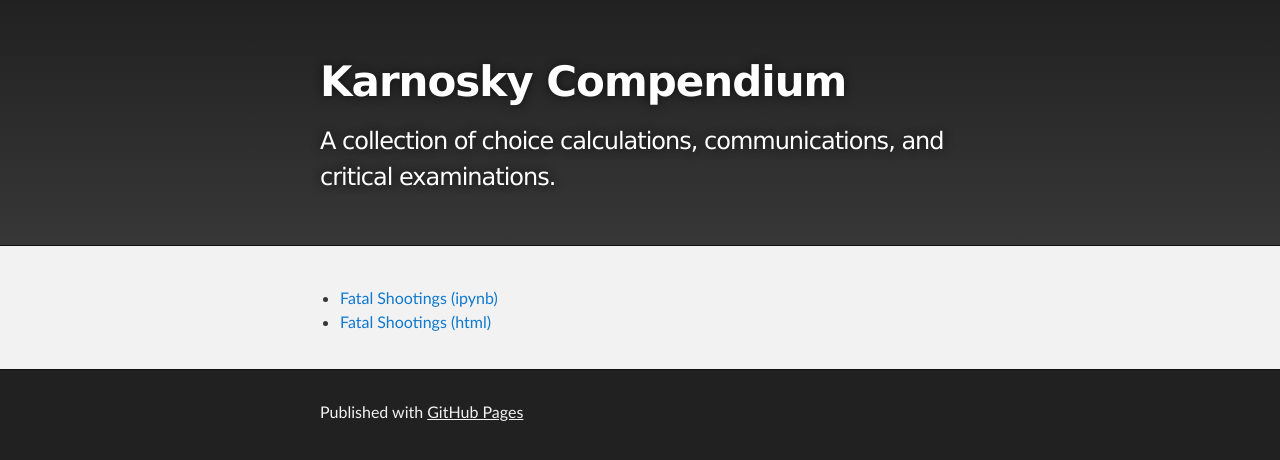
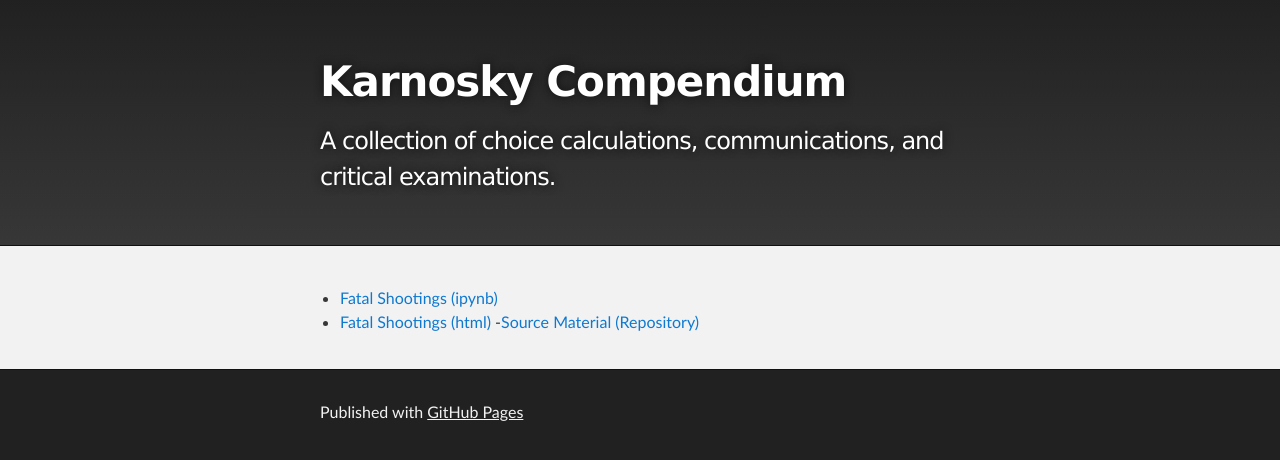
Before and after one commit to jennifer-karnosky/jennifer-karnosky.github.io, a Jekyll site: the page built from massShootings/index.md, in a window 1280 px wide. Shown: the top 460 px of the page. Built offline with Jekyll 4.4.1, drawn with Linux system fonts in a browser that asks for light colours; our own code applies the rules of GitHub Pages for plain Markdown files.

Commit message:
Update index.md

```diff
--- a/massShootings/index.md
+++ b/massShootings/index.md
@@ -4,3 +4,4 @@ Title: Mass Shootings in the US
 
 - [Fatal Shootings (ipynb)](MassShootingData.ipynb)
 - [Fatal Shootings (html)](MassShootingData.html)
+-[Source Material (Repository)](https://github.com/jennifer-karnosky/when-the-gun-goes-down)
```
